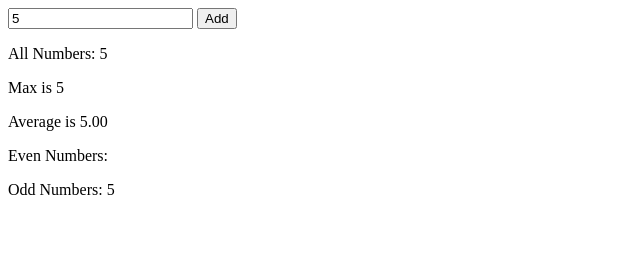
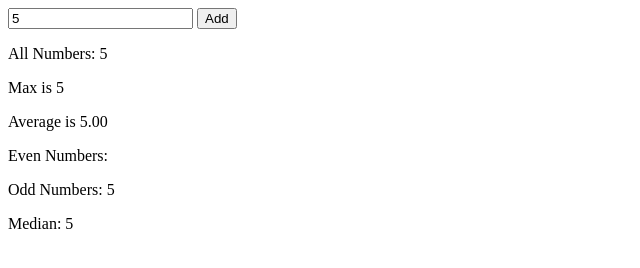
Before and after one commit to hc-b666/data-structures, a plain HTML site: page js-self-study/arrays/exercises/index.html in a window 1280 px wide. Both pictures are taken after typing "5" into the empty fields and a click on the button "Add". Shown: the full height of the page, 0-640 px from the left. Drawn offline with Linux system fonts and the light colour scheme.

Commit message:
updating arrays exercises
i wanna create website that can solve qm and isds questions

```diff
--- a/js-self-study/arrays/exercises/index.html
+++ b/js-self-study/arrays/exercises/index.html
@@ -15,6 +15,7 @@
     <p id="averageNumber">Average is </p>
     <p id="evenNumbers">Even Numbers: </p>
     <p id="oddNumbers">Odd Numbers: </p>
+    <p id="medianNumber">Median: </p>
 
     <script src="./script.js"></script>
 </body>
--- a/js-self-study/arrays/exercises/script.js
+++ b/js-self-study/arrays/exercises/script.js
@@ -7,25 +7,32 @@ const maxNumber = document.getElementById("maxNumber");
 const averageNumber = document.getElementById("averageNumber");
 const evenNumbers = document.getElementById("evenNumbers");
 const oddNumbers = document.getElementById("oddNumbers");
+const medianNumber = document.getElementById("medianNumber");
 
 let allNumbers = []; // assign new array[]
 
 let max = 0;
 let average = 0;
+let median = 0;
 
 btnAdd.onclick = function() {
+    allNumbers.sort();
+
+
     // Exercise 1: User enters numbers and sumbits and all elements will be displayed
     let userValue = Number(userInput.value); // assign userInput to new variable userValue
     allNumbers.push(userValue); // push it to array
     resultDisplay.textContent = `All Numbers: ${allNumbers.join(', ')}`;
 
+
     // Exercise 2: Show Max number
     for (let number of allNumbers) {
         if (number > max) {
             max = number;
-            maxNumber.textContent = `Max is ${max}`;
         }
     }
+    maxNumber.textContent = `Max is ${max}`;
+
 
     // Exercise 3: Show Average
     let sum = 0; // reset sum each time button clicked
@@ -34,6 +41,7 @@ btnAdd.onclick = function() {
     }
     average = sum / allNumbers.length;
     averageNumber.textContent = `Average is ${average.toFixed(2)}`;
+
 
     // Exercise 4: Even / Odd Numbers
     let evenNumbersArray = [];
@@ -48,4 +56,17 @@ btnAdd.onclick = function() {
             oddNumbers.textContent = `Odd Numbers: ${oddNumbersArray.join(', ')}`;
         }
     }
+
+
+    // Exercise 5: Median
+    if (allNumbers.length % 2 === 1) {
+        let middleIndex = Math.floor(allNumbers.length / 2);
+        median = allNumbers[middleIndex];
+    }
+    else {
+        let middleIndex1 = allNumbers.length / 2 - 1;
+        let middleIndex2 = allNumbers.length / 2;
+        median = (allNumbers[middleIndex1] + allNumbers[middleIndex2]) / 2;
+    }
+    medianNumber.textContent = `Median: ${median}`;
 }
```
